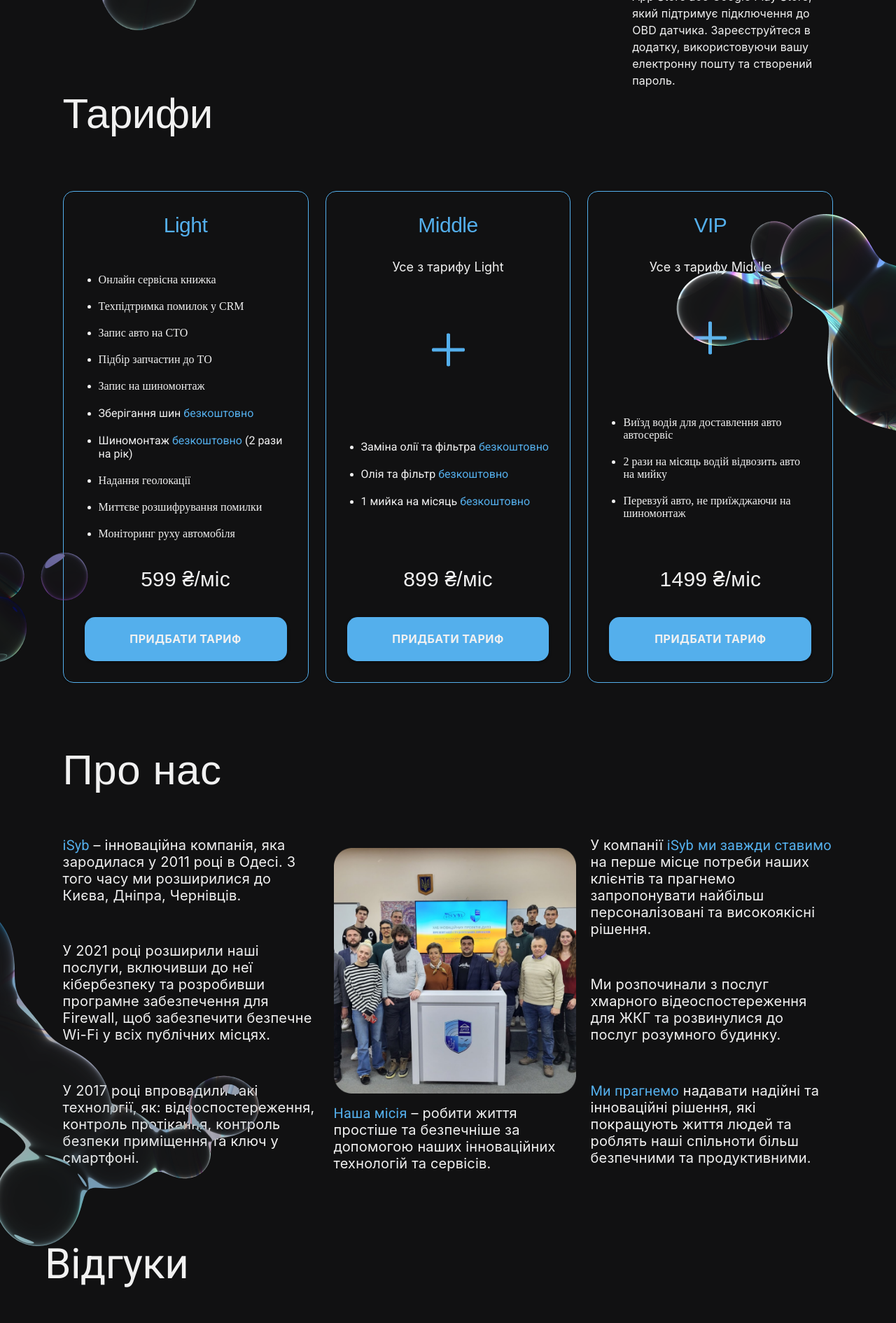
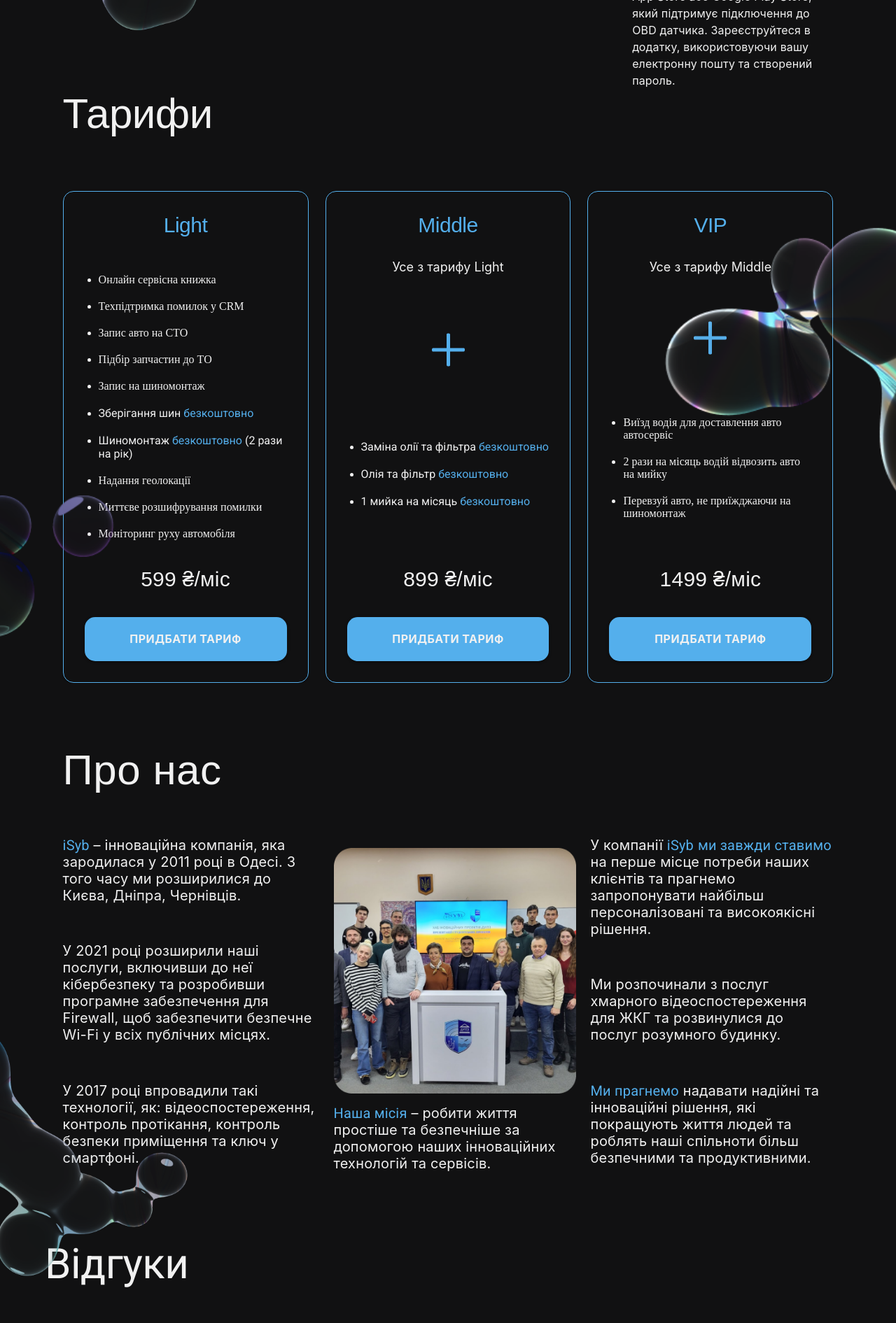
Before and after one commit to TM-OBD/obd_front, a React (Create React App) app in the folder frontend/: page / in a window 1280 px wide. Shown: the part 1660-3551 px from the top of the page at 70% size. Built offline with nearby package versions, Linux system fonts and the light colour scheme; a web font is replaced by a local one.

Commit message:
update styles to images on Tariffs and AboutUs blocks

```diff
--- a/frontend/src/components/Body/AboutUs/AboutUs.js
+++ b/frontend/src/components/Body/AboutUs/AboutUs.js
@@ -28,14 +28,8 @@ const StyledGrid = styled(Grid)`
   }
 `;
 
-const StyledBackgroundImage = styled(Box)`
+const StyledBgImg = styled(Box)``;
 
-position: absolute;
-background-repeat: no-repeat;
-width: 100%;
-height: 100%;
-
-`
 
 
 function AboutUs() {
@@ -51,14 +45,35 @@ function AboutUs() {
       >
         Про нас
       </Typography>
-      <StyledBackgroundImage
+		<StyledBgImg
         sx={{
+          position: "absolute",
+          width: {
+            lg: "300px",
+            md: "300px",
+            sm: "300px",
+            xs: "200px",
+          },
+          height: {
+            lg: "100%",
+            md: "100%",
+            sm: "100%",
+            xs: "100%",
+          },
+			 top: {
+            lg: "40%",
+            md: "40%",
+            sm: "40%",
+            xs: "50%",
+          },
+          left: 0,
           backgroundImage: `url(${Bubbles})`,
-          backgroundPosition: "left 100%",
-          left: 0,
-          zIndex: 1,
+          backgroundRepeat: "no-repeat",
+          backgroundSize: "contain",
+          backgroundPosition: "center",
+          zIndex: 0,
         }}
-      ></StyledBackgroundImage>
+      ></StyledBgImg>
       <Grid
         container
         paddingTop={{md: '50px', sm: '30px', xs: '30px'}}
--- a/frontend/src/components/Body/Tarifs/Tariffs.js
+++ b/frontend/src/components/Body/Tarifs/Tariffs.js
@@ -25,7 +25,7 @@ const LiComponent = styled('li')`
 
 const StyledButton = styled(Button)`
 
-  z-index: 100;
+  z-index: 3;
   cursor: pointer;
 
   &:hover {
@@ -33,13 +33,8 @@ const StyledButton = styled(Button)`
   }
 `
 
-const StyledBackgroundImage = styled(Box)`
+const StyledBgImg = styled(Box)``;
 
-position: absolute;
-background-repeat: no-repeat;
-width: 100%;
-height: 100%;
-`
 
 function Tariffs() {
   return (
@@ -79,22 +74,59 @@ function Tariffs() {
       >
         Тарифи
       </Typography>
-		<StyledBackgroundImage
+		<StyledBgImg
         sx={{
+          position: "absolute",
+          width: {
+            lg: "200px",
+            md: "200px",
+            sm: "200px",
+            xs: "100px",
+          },
+          height: {
+            lg: "100%",
+            md: "100%",
+            sm: "100%",
+            xs: "100%",
+          },
+			 top: '30%',
+          left: 0,
           backgroundImage: `url(${FirstBB})`,
-    backgroundPosition: "left 100%",
-    left: 0,
-    zIndex: 1,
+          backgroundRepeat: "no-repeat",
+          backgroundSize: "contain",
+          backgroundPosition: "center",
+          zIndex: 0,
         }}
-></StyledBackgroundImage>
-<StyledBackgroundImage
+      ></StyledBgImg>
+<StyledBgImg
         sx={{
+          position: "absolute",
+          width: {
+            lg: "500px",
+            md: "400px",
+            sm: "400px",
+            xs: "300px",
+          },
+          height: {
+            lg: "100%",
+            md: "100%",
+            sm: "50%",
+            xs: "50%",
+          },
+			 left: {
+            lg: "70%",
+            md: "70%",
+            sm: "60%",
+            xs: "50%",
+          },
+			 top: 0,
           backgroundImage: `url(${SecondBB})`,
-    backgroundPosition: "right 25%",
-    right: 0,
-    zIndex: 2,
+          backgroundRepeat: "no-repeat",
+          backgroundSize: "contain",
+          backgroundPosition: "center",
+          zIndex: 0,
         }}
-></StyledBackgroundImage>
+      ></StyledBgImg>
       <Grid
         container
         spacing={3}
```
Lines whose indentation alone changed are shown as unchanged.
